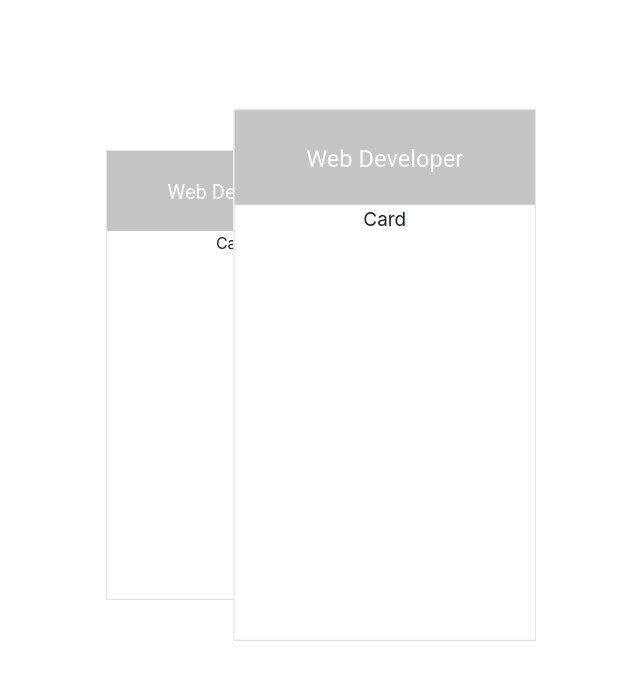
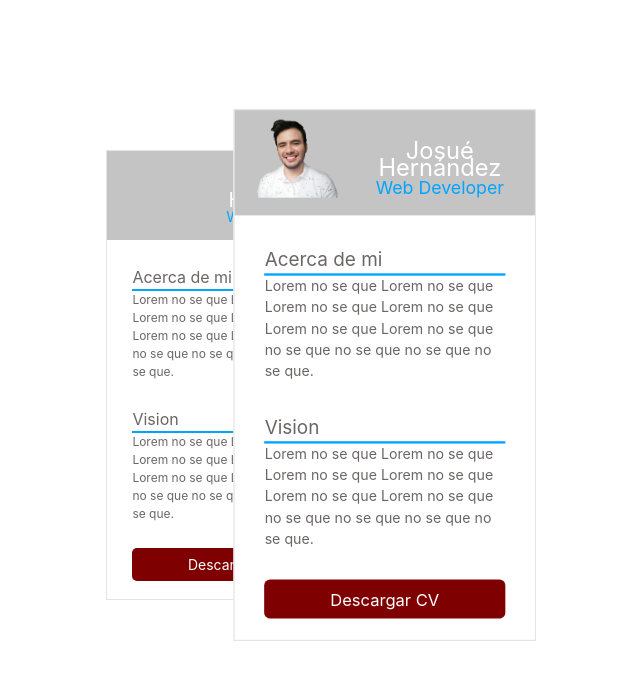
Before and after one commit to Josue0117/book, a Nuxt app: page / in a window 1280 px wide. Shown: the top 680 px of the page, without its empty margins (278-918 px from the left). Built offline with nearby package versions, Linux system fonts and the light colour scheme.

Commit message:
Adds 'About me' (descktop-dinamic) card

```diff
--- a/components/InfoCard.vue
+++ b/components/InfoCard.vue
@@ -1,36 +1,100 @@
 <template>
-  <div class="content">
-    <div class="title">
-      <p>Web Developer</p>
+  <div class="container">
+    <div class="row header">
+      <div class="col-5 hero-image">
+        <img v-bind:src="imageUrl" />
+      </div>
+      <div class="col-7 title">
+        <p>Josué Hernández <span>Web Developer</span></p>
+      </div>
     </div>
-    <p>Card</p>
+    <div class="row">
+      <Paragraph :title="aboutMeTitle" :content="aboutMeContent" />
+    </div>
+    <div class="row">
+      <Paragraph :title="visionTitle" :content="visionContent" />
+    </div>
+    <div class="row">
+      <button class="red-button">
+        {{ buttonText }}
+      </button>
+    </div>
   </div>
 </template>
 
+<script>
+import {
+ABOUT_ME_TITLE,
+ABOUT_ME_CONTENT,
+VISION_TITLE,
+VISION_CONTENT,
+DOWNLOAD_BUTTON_TEXT
+} from '@/constants-static-texts.js'
+export default {
+  props: {
+    imageUrl: {
+      type: String,
+      default: '',
+    },
+  },
+  data: () => {
+    return {
+      aboutMeTitle: ABOUT_ME_TITLE,
+      aboutMeContent: ABOUT_ME_CONTENT,
+      visionTitle: VISION_TITLE,
+      visionContent: VISION_CONTENT,
+      buttonText: DOWNLOAD_BUTTON_TEXT
+    }
+  }
+}
+</script>
+
 <style scoped>
-.content {
+.container {
   position: relative;
   width: 50%;
   height: 450px;
   top: 150px;
-  background: #FFFFFF;
   border: 0.5px solid #e4e4e4;
 }
 
+.header {
+  background-color: #c4c4c4;
+}
+
+.hero-image img {
+  position: relative;
+  width:90%;
+  padding-top: 10%;
+}
+
 .title {
-  height: 80px;
-  vertical-align: bottom;
-  background-color: #C4C4C4;
+  padding: 0;
+  padding-right: 5%;
+  line-height: 15px;
 }
 
 .title p {
-  padding-top: 20px;
   color: white;
   font-size: 20px;
-  font-family: Roboto;
-  font-style: normal;
-  font-weight: normal;
-  line-height: 42px;
   text-align: center;
+  padding-top: 20%;
+}
+
+.title span {
+  font-size: 15px;
+  color: #01A4FF;
+}
+
+.red-button {
+  margin: 10%;
+  padding-top: 6px;
+  padding-bottom: 6px;
+  width: 100%;
+  font-size: 14px;
+  background-color: #7E0000;
+  color: white;
+  border-radius: 5px;
+  border: none;
 }
 </style>
--- /dev/null
+++ b/components/Paragraph.vue
@@ -0,0 +1,49 @@
+<template>
+  <div class="content">
+    <div class="paragraph-title">{{ title }}</div>
+    <div class="line"></div>
+    <div class="paragraph-content">{{ content }}</div>
+  </div>
+</template>
+
+<script>
+export default {
+  props: {
+    title: {
+      type: String,
+      default: '',
+    },
+    title: {
+      type: String,
+      default: ''
+    },
+    content: {
+      type: String,
+      default: ''
+    }
+  },
+}
+</script>
+
+<style scoped>
+.content {
+  text-align: left;
+  padding: 10%;
+  padding-bottom: 0;
+}
+
+.paragraph-title {
+  color: #6B6666;
+}
+
+.paragraph-content {
+  font-size: 12px;
+  color: #6B6666;
+}
+
+.line {
+  width: 100%;
+  height: 2px;
+  background-color: #01A4FF;
+}
+</style>
--- /dev/null
+++ b/constants-static-texts.js
@@ -0,0 +1,5 @@
+export const ABOUT_ME_TITLE = 'Acerca de mi'
+export const ABOUT_ME_CONTENT = 'Lorem no se que Lorem no se que Lorem no se que Lorem no se que Lorem no se que Lorem no se que no se que no se que no se que no se que.'
+export const VISION_TITLE = 'Vision'
+export const VISION_CONTENT = 'Lorem no se que Lorem no se que Lorem no se que Lorem no se que Lorem no se que Lorem no se que no se que no se que no se que no se que.'
+export const DOWNLOAD_BUTTON_TEXT = 'Descargar CV'
--- a/pages/index.vue
+++ b/pages/index.vue
@@ -2,7 +2,7 @@
   <div>
     <div class="container-cards-roulete">
       <div class="cards-roulete">
-        <InfoCard class="info-card card-1" />
+        <InfoCard class="info-card card-1" :image-url="require('@/assets/images/hero-image.png')"/>
         <InfoCard class="info-card card-2" />
         <InfoCard class="info-card card-3"/>
       </div>
@@ -35,6 +35,8 @@ export default {}
 
 .info-card {
   animation: rigth-to-left 18s linear infinite;
+  background: white;
+  margin: 0;
 }
 
 .info-card.card-2{
@@ -81,7 +83,7 @@ export default {}
   }
 
   43.75% {
-    transform: translateX(90%) scale(109%);
+    transform: translateX(95%) scale(109%);
   }
 
   50% {
```
Also changed, not shown: assets/images/hero-image.png (added).
